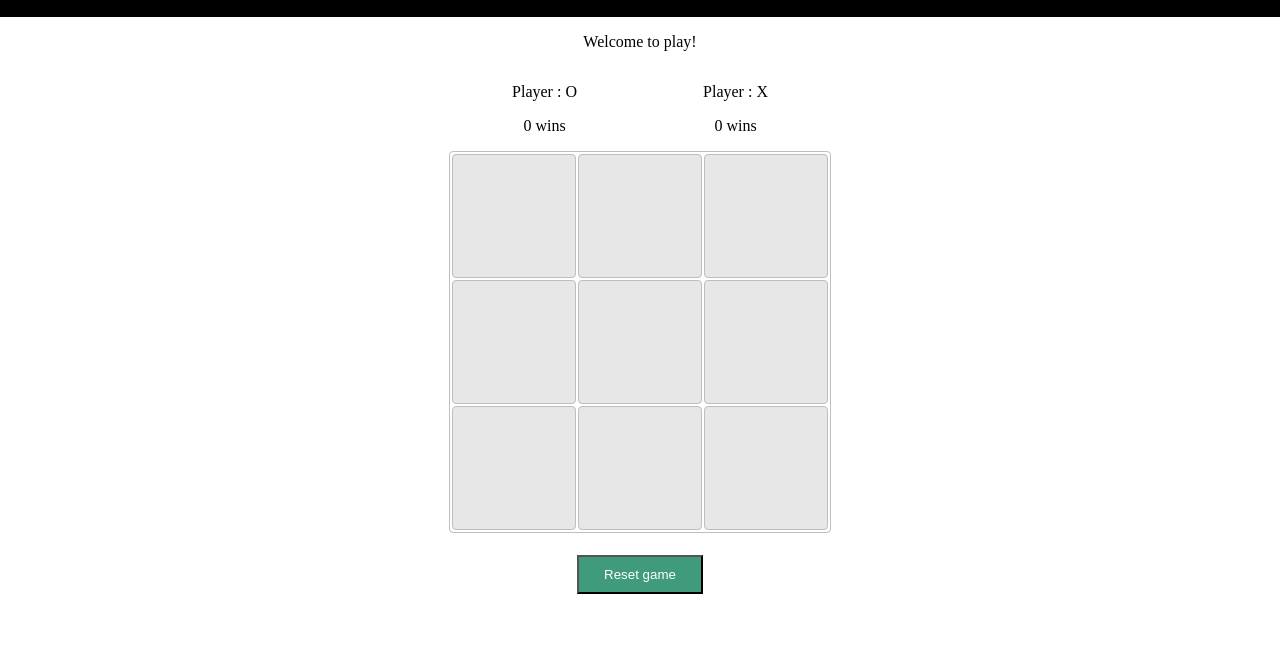
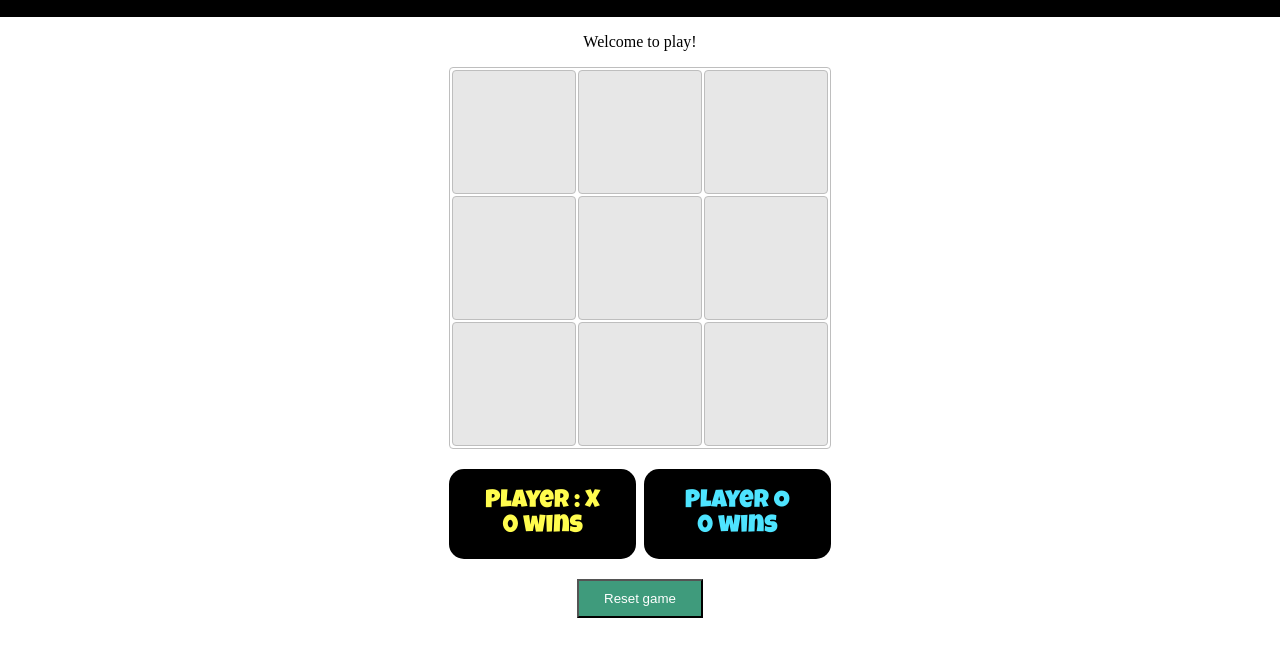
Before and after one commit to jonaslonn/mandatory-js2, a plain HTML site: page index.html in a window 1280 px wide. Shown: the part 78-734 px from the top of the page. Drawn offline with Linux system fonts and the light colour scheme; a web font is replaced by a local one.

Commit message:
Style to userstats.

```diff
--- a/index.html
+++ b/index.html
@@ -23,26 +23,6 @@
       <p>Welcome to play!</p>
 
       <div class="tictactoe">
-      <div>
-        <div style="float:left;width:50%;">
-          <p>
-          Player : O<br>
-          <div id="o">
-            0 wins
-          </div>
-          </p>
-        </div>
-        <div style="float:left;width:50%;">
-          <p>
-          Player : X<br>
-          <div id="x">
-            0 wins
-          </div>
-          </p>
-        </div>
-      </div>
-      <div style="clear:both;"></div>
-
         <table>
           <tr>
             <td>
@@ -114,10 +94,30 @@
             </td>
           </tr>
         </table>
+
+        <div style="margin:20px 0 20px 0;display:flex;">
+
+          <div class="stats" style="margin-right:2%;color:rgb(255, 252, 78);">
+            Player : X<br>
+            <div id="x">
+              0 wins
+            </div>
+          </div>
+
+          <div class="stats" style="color:rgb(78, 228, 255);">
+            Player O<br>
+            <div id="o">
+              0 wins
+            </div>
+          </div>
+        </div>
+
+        <div style="clear:both;"></div>
+
+      <button>Reset game</button>
       </div>
 
-      <br><br>
-      <button>Reset game</button>
+
     </div>
 
 </body>
--- a/style.css
+++ b/style.css
@@ -23,6 +23,17 @@ button {
     padding: 10px 25px 10px 25px;
     background-color: rgb(63, 155, 124);
     color: White;
+}
+
+.stats {
+    float:left;
+    width:49%;
+    background-color: #000;
+    box-sizing: border-box;
+    padding: 20px 0 20px 0;
+    font-family: 'Luckiest Guy', cursive;
+    font-size: 25px;
+    border-radius: 15px;
 }
 
 
```
